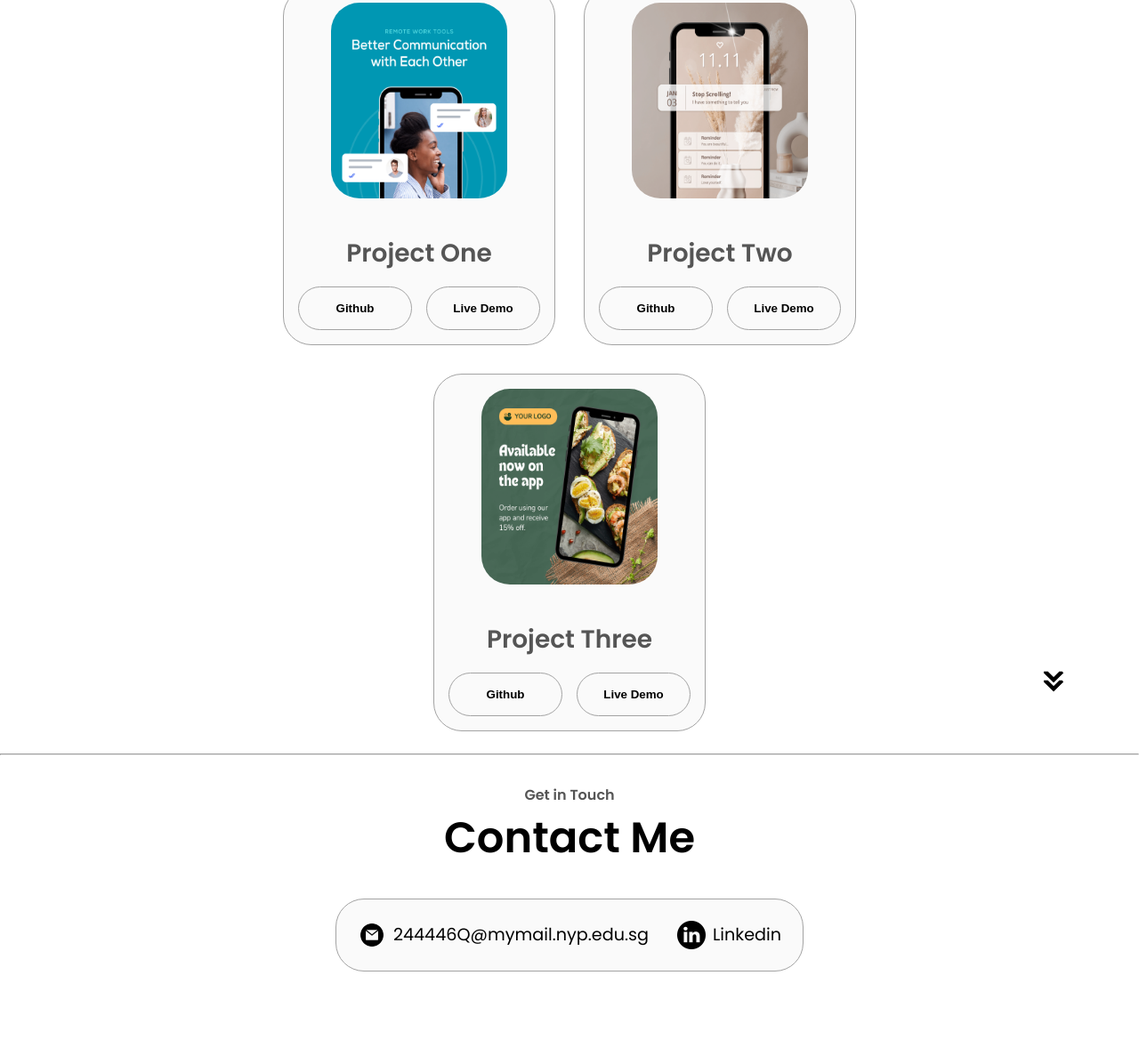
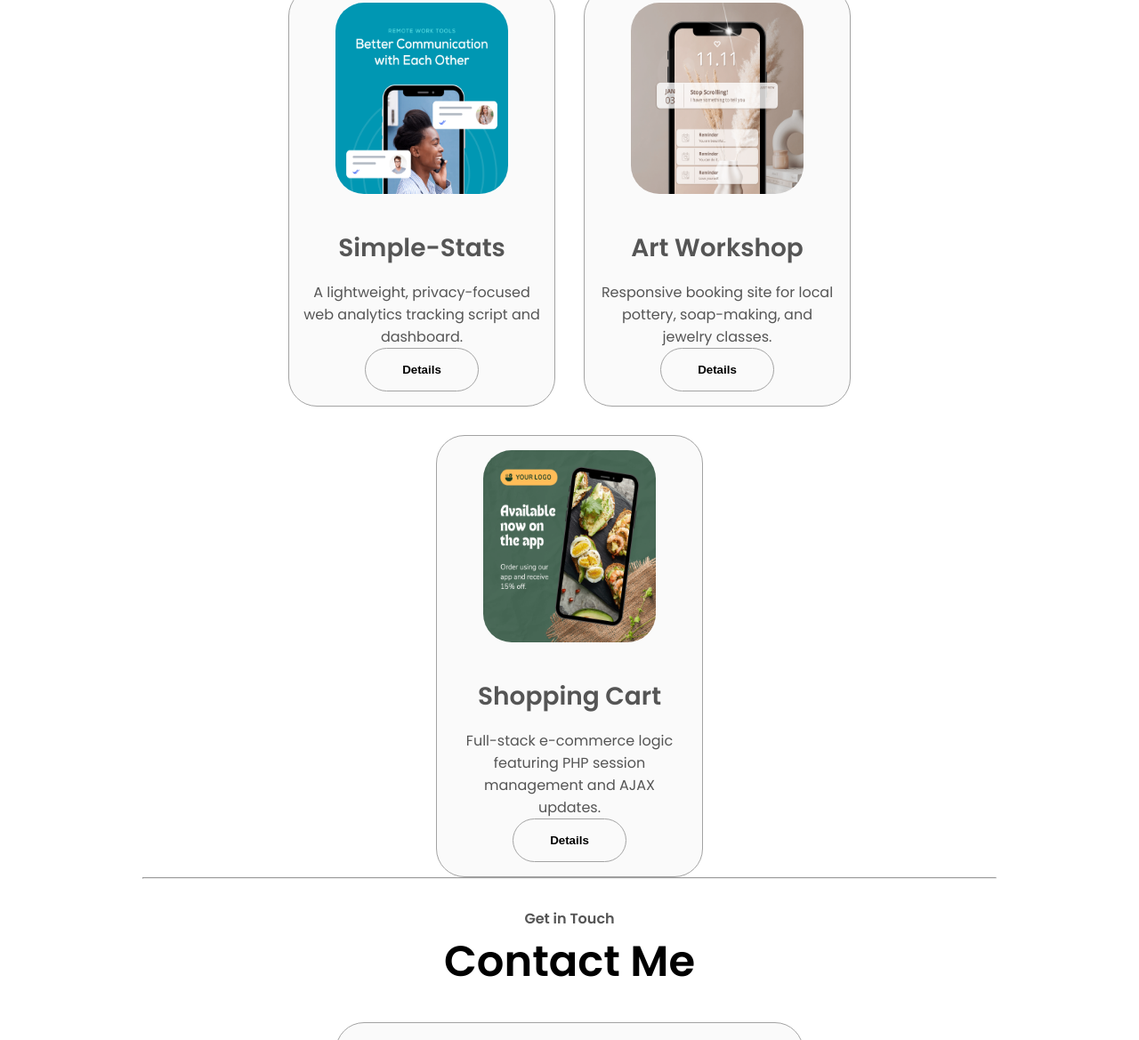
Before and after one commit to Adam2370499/zayarhtoo_portfolio, a plain HTML site: page index.html in a window 1280 px wide. Shown: the part 2656-3825 px from the top of the page at 89% size. Drawn offline with Linux system fonts and the light colour scheme.

Commit message:
Update index.html

```diff
--- a/index.html
+++ b/index.html
@@ -223,59 +223,48 @@
         <h1 class="title">Projects</h1>
         <div class="experience-details-container">
             <div class="about-containers">
+
                 <div class="details-container color-container">
                     <div class="article-container">
                         <img src="assests/project-1.png" alt="project-1" class="projects-img">
                     </div>
-
-                    <h2 class="experience-sub-title project-title">Project One</h2>
+                    <h2 class="experience-sub-title project-title">Simple-Stats</h2>
+                    <p class="project-description">A lightweight, privacy-focused web analytics tracking script and dashboard.</p>
                     <div class="btn-container">
-                        <button class="btn btn-color-2 project-btn" onclick="location.href='https://youtube.com'">
-                            Github
-                        </button>
-
-                        <button class="btn btn-color-2 project-btn" onclick="location.href='https://facebook.com'">
-                            Live Demo
+                        <button class="btn btn-color-2 project-btn" onclick="location.href='./project1.html'">
+                            Details
                         </button>
                     </div>
                 </div>
+
                 <div class="details-container color-container">
                     <div class="article-container">
                         <img src="assests/project-2.png" alt="project-2" class="projects-img">
                     </div>
-
-                    <h2 class="experience-sub-title project-title">Project Two</h2>
+                    <h2 class="experience-sub-title project-title">Art Workshop</h2>
+                    <p class="project-description">Responsive booking site for local pottery, soap-making, and jewelry classes.</p>
                     <div class="btn-container">
-                        <button class="btn btn-color-2 project-btn" onclick="location.href='https://youtube.com'">
-                            Github
-                        </button>
-
-                        <button class="btn btn-color-2 project-btn" onclick="location.href='https://facebook.com'">
-                            Live Demo
+                        <button class="btn btn-color-2 project-btn" onclick="location.href='./project2.html'">
+                            Details
                         </button>
                     </div>
                 </div>
+
                 <div class="details-container color-container">
                     <div class="article-container">
                         <img src="assests/project-3.png" alt="project-3" class="projects-img">
                     </div>
-
-                    <h2 class="experience-sub-title project-title">Project Three</h2>
+                    <h2 class="experience-sub-title project-title">Shopping Cart</h2>
+                    <p class="project-description">Full-stack e-commerce logic featuring PHP session management and AJAX updates.</p>
                     <div class="btn-container">
-                        <button class="btn btn-color-2 project-btn" onclick="location.href='https://youtube.com'">
-                            Github
-                        </button>
-
-                        <button class="btn btn-color-2 project-btn" onclick="location.href='https://facebook.com'">
-                            Live Demo
+                        <button class="btn btn-color-2 project-btn" onclick="location.href='./project3.html'">
+                            Details
                         </button>
                     </div>
                 </div>
-            </div>
-        </div>
 
-        <img src="assests/arrow.png" alt="arrow-icon" class="icon arrow" onclick="location.href='./#contact'">
-     </section><br><hr>
+            </div> </div> <img src="assests/arrow.png" alt="arrow-icon" class="icon arrow" onclick="location.href='./#contact'">
+    </section<br><hr>
 
      <section id="contact">
         <p class="section__text__p1">Get in Touch</p>
```
